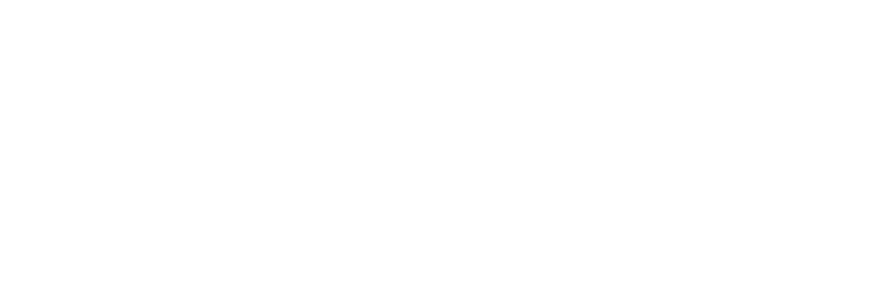
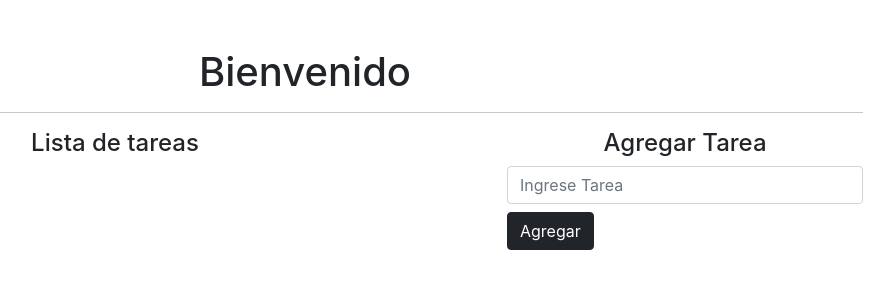
Before and after one commit to yesidmontoyac/app2, a React (Create React App) app: page / in a window 1280 px wide. Shown: the top 300 px of the page, without its empty margins (335-1229 px from the left). Built offline with nearby package versions, Linux system fonts and the light colour scheme.

Commit message:
last changes

```diff
--- a/package.json
+++ b/package.json
@@ -6,6 +6,7 @@
     "@testing-library/jest-dom": "^5.16.2",
     "@testing-library/react": "^12.1.3",
     "@testing-library/user-event": "^13.5.0",
+    "nanoid": "^3.3.1",
     "react": "^17.0.2",
     "react-dom": "^17.0.2",
     "react-scripts": "5.0.0",
--- a/public/index.html
+++ b/public/index.html
@@ -2,6 +2,7 @@
 <html lang="en">
   <head>
     <meta charset="utf-8" />
+    <!-- CSS only --><link href="https://cdn.jsdelivr.net/npm/bootstrap@5.1.3/dist/css/bootstrap.min.css" rel="stylesheet" integrity="sha384-1BmE4kWBq78iYhFldvKuhfTAU6auU8tT94WrHftjDbrCEXSU1oBoqyl2QvZ6jIW3" crossorigin="anonymous">
     <link rel="icon" href="%PUBLIC_URL%/favicon.ico" />
     <meta name="viewport" content="width=device-width, initial-scale=1" />
     <meta name="theme-color" content="#000000" />
--- a/src/App.js
+++ /dev/null
@@ -1,12 +0,0 @@
-import logo from './logo.svg';
-import './App.css';
-
-function App() {
-  return (
-    <div className="App">
-
-    </div>
-  );
-}
-
-export default App;
--- /dev/null
+++ b/src/App.jsx
@@ -0,0 +1,134 @@
+import './App.css';
+import { nanoid } from 'nanoid';
+import React from 'react';
+
+function App() {
+
+  const [tarea, setTarea] = React.useState('')
+  const [tareas, setTareas] = React.useState([])
+  const [id, setId] = React.useState('')
+  const [error, setError] = React.useState(null)
+  const [modoEdicion, setModoEdicion] = React.useState(false)
+
+  const agregarTarea = e => {
+    e.preventDefault()
+
+    if (!tarea.trim()) {
+      console.log('Digite tarea')
+      setError('Digite la Tarea')
+      return
+    }
+
+    setTareas([
+      ...tareas,
+      { id: nanoid(), nombreTarea: tarea }
+    ])
+
+    setTarea('')
+    setError(null)
+  }
+
+  const eliminarTarea = id => {
+    const arrayAux = tareas.filter(item => item.id !== id)
+    setTareas(arrayAux)
+  }
+
+  const editar = item => {
+    setError(null)
+    setModoEdicion(true)
+    setTarea(item.nombreTarea)
+    setId(item.id)
+  }
+
+  const cancelar = () => {
+    setModoEdicion(false)
+    setTarea('')
+    setId('')
+    setError(null)
+  }
+
+  const editarTarea = e => {
+    e.preventDefault()
+    if (!tarea.trim()) {
+      setError('Digite la Tarea')
+      return
+    }
+
+    const arrayEditado = tareas.map(
+      item => item.id === id ? { id: id, nombreTarea: tarea } : item
+    )
+
+    setTareas(arrayEditado)
+    setTarea('')
+    setId('')
+    setError(null)
+    setModoEdicion(false)
+  }
+
+  return (
+    <div className="container mt-5">
+      <h1 className="text-center">Bienvenido</h1>
+      <hr />
+      <div className="row">
+        <div className="col-8">
+          <h4 className="text-center">Lista de tareas</h4>
+          <ul className="list-group">
+            {
+              tareas.map(item => (
+                <li className="list-group-item" key={item.id}>
+                  <span className="lead">{item.nombreTarea}</span>
+
+                  <button
+                    className='btn btn-danger btn-sm float-end mx-2'
+                    onClick={() => eliminarTarea(item.id)}>Eliminar</button>
+                  <button
+                    className='btn btn-warning btn-sm float-end'
+                    onClick={() => editar(item)}>Editar</button>
+                </li>
+              ))
+            }
+          </ul>
+        </div>
+        <div className="col-4">
+          <h4 className="text-center">
+            {
+              modoEdicion ? 'Editar Tarea' : 'Agregar Tarea'
+            }
+          </h4>
+          <form onSubmit={modoEdicion ? editarTarea : agregarTarea}>
+            {
+              error ? <span className='text-danger'>{error}</span> : null
+            }
+            <input
+              type="text"
+              className='form-control mb-2'
+              placeholder='Ingrese Tarea'
+              onChange={e => setTarea(e.target.value)}
+              value={tarea}
+            />
+            {
+              modoEdicion ?
+                (<>
+                  <button
+                    className="btn btn-info btn-block"
+                    type='submit'>Guardar</button>
+                  <button
+                    className="btn btn-dark btn-block mx-2"
+                    onClick={() => cancelar()}>Cancelar</button>
+                </>)
+                :
+                (<button
+                  className="btn btn-dark btn-block"
+                  type='submit'>Agregar</button>
+                )
+            }
+
+          </form>
+        </div>
+      </div>
+
+    </div>
+  );
+}
+
+export default App;
```
Also changed, not shown: 1 other file (tests, documents, lock files or other folders).
